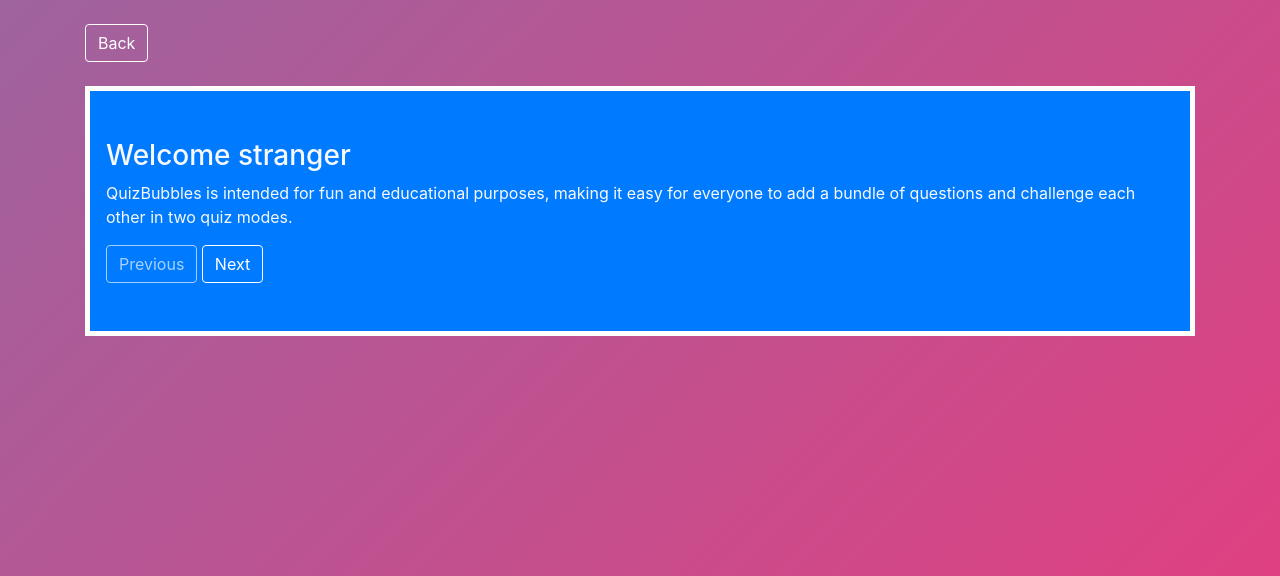
After one commit to folinimarc/quizbubbles, a Django app: page /intro in a window 1280 px wide. The commit adds this page. Shown: the top 576 px of the page. Run offline with Django 3.2, Linux system fonts and the light colour scheme; some libraries are stand-ins or nearby versions.

Commit message:
Add tutorial wip

```diff
--- a/quiz/static/quiz/css/login.css
+++ b/quiz/static/quiz/css/login.css
@@ -5,3 +5,7 @@
 #table {
     font-size: 12px;
 }
+
+#create-form {
+    width: 304px;
+}
--- /dev/null
+++ b/quiz/static/quiz/js/intro.js
@@ -0,0 +1,35 @@
+"use strict";
+
+var currentPageIndex = 0;
+var maxPageIndex = 5;
+var frontVisible = true;
+var flipCard = document.querySelector('.flip-card');
+
+Array.from(document.querySelectorAll('.next-button')).forEach(function(el) {
+    el.addEventListener('click', nextPage);
+});
+Array.from(document.querySelectorAll('.previous-button')).forEach(function(el) {
+    el.addEventListener('click', previousPage);
+});
+
+function nextPage(event) {
+    if (currentPageIndex == maxPageIndex) return;
+    currentPageIndex += 1;
+    flip();
+}
+
+function previousPage(event) {
+    if (currentPageIndex == 0) return;
+    currentPageIndex -= 1;
+    flip();
+}
+
+function flip() {
+    let kls = frontVisible ? '.back' : '.front';
+    Array.from(document.querySelectorAll(kls + '>div')).forEach(function(el){
+        el.classList.add('d-none');
+    });
+    document.getElementById('p' + currentPageIndex).classList.remove('d-none');
+    flipCard.classList.toggle('flipped');
+    frontVisible = !frontVisible;
+}
--- /dev/null
+++ b/quiz/templates/quiz/intro.html
@@ -0,0 +1,85 @@
+{% extends 'quiz/base.html' %}
+{% load static %}
+{% load crispy_forms_tags %}
+{% load crispy_forms_field %}
+
+{% block css %}
+<link rel="stylesheet" href="{% static 'quiz/css/flipcard.css' %}">
+{% endblock %}
+
+
+{% block js %}
+<script src="{% static 'quiz/js/intro.js' %}"></script>
+{% endblock %}
+
+
+{% block content %}
+<!-- nav -->
+<div class="nav-row row my-4">
+    <div class="col-12">
+        <a href="{% url 'login' %}" class="btn btn-outline-light mr-2">Back</a>
+    </div>
+</div>
+<!-- body -->
+    <div class="row mt-3">
+        <div class="col-12">
+
+            <!-- Play sprint -->
+            <div class="flip-card" style="height:250px;">
+                <div class="content">
+                    <!-- front -->
+                    <div class="front h-100 bordered bg-primary text-light p-3 d-flex flex-column justify-content-center">
+                        <!-- p0 -->
+                        <div id="p0">
+                            <h3>Welcome stranger</h3>
+                            <p>QuizBubbles is intended for fun and educational purposes, making it easy for everyone to add a bundle of questions and challenge each other in two quiz modes.</p>
+                            <div>
+                                <button type="button" disabled class="previous-button btn btn-outline-light white-outline">Previous</button>
+                                <button type="button" class="next-button btn btn-outline-light white-outline">Next</button>
+                            </div>
+                        </div>
+                        <!-- p2 -->
+                        <div id="p2" class="d-none">
+                            <h3>Add questions</h3>
+                            <p>Once you created your bubble, it's time to add questions. Take your time and enjoy the creativity. Use the settings to change name, password or if your bubble is publicly accessible.</p>
+                            <button type="button" class="previous-button btn btn-outline-light white-outline">Previous</button>
+                            <button type="button" class="next-button btn btn-outline-light white-outline">Next</button>
+                        </div>
+                        <!-- p4 -->
+                        <div id="p4" class="d-none">
+                            <h3>Sprint</h3>
+                            <p><b>Sprint</b> selects 12 questions in ascending difficulty and a single wrong answer means game over.</p>
+                            <button type="button" class="previous-button btn btn-outline-light white-outline">Previous</button>
+                            <button type="button" class="next-button btn btn-outline-light white-outline">Next</button>
+                        </div>
+                    </div>
+                    <!-- back -->
+                    <div class="back h-100 bordered bg-primary text-light p-3 d-flex justify-content-center align-items-center">
+                        <!-- p1 -->
+                        <div id="p1" class="d-none">
+                            <h3>Create your bubble</h3>
+                            <p>A <b>bubble</b> is your little universe holding questions. Creating one takes seconds, no registration required.</p>
+                            <button type="button" class="previous-button btn btn-outline-light white-outline">Previous</button>
+                            <button type="button" class="next-button btn btn-outline-light white-outline">Next</button>
+                        </div>
+                        <!-- p3 -->
+                        <div id="p3" class="d-none">
+                            <h3>Time to play</h3>
+                            <p>There are two quiz modes to challenge your friends: <b>Sprint</b> and <b>Marathon</b>. Your performance is <b>ranked</b> based on the number of correct answers and the time.</p>
+                            <button type="button" class="previous-button btn btn-outline-light white-outline">Previous</button>
+                            <button type="button" class="next-button btn btn-outline-light white-outline">Next</button>
+                        </div>
+                        <!-- p5 -->
+                        <div id="p5" class="d-none">
+                            <h3>Marathon</h3>
+                            <p><b>Marathon</b> is all about endurance, providing you with all questions available and counting how many you get right.</p>
+                            <button type="button" class="previous-button btn btn-outline-light white-outline">Previous</button>
+                            <button type="button" class="next-button btn btn-outline-light white-outline">Next</button>
+                        </div>
+                    </div>
+                </div>
+            </div>
+
+        </div>
+    </div>
+{% endblock %}
--- a/quiz/templates/quiz/login.html
+++ b/quiz/templates/quiz/login.html
@@ -31,7 +31,8 @@
     <!-- join / create -->
     <div class="col-12">
         <h1 class="mb-2 display-4 text-light text-center border-bottom border-light">Welcome to QuizBubbles</h1>
-        <h4 class="mb-5 display-5 text-light text-center">Create Share Challenge</h4>
+        <h4 class="mb-4 display-5 text-light text-center">Create Share Challenge</h4>
+        <a href="{% url 'intro' %}" class="mb-3 d-flex align-items-center text-white justify-content-center"><i class="mr-1 smaller-icon material-icons">help</i><span>Introduction</span></a>
         <!-- flipcard -->
         <div id="flipcard" class="{% if not flipShowJoin %}flipped{% endif %} flip-card">
             <div class="content">
@@ -55,7 +56,7 @@
                 </div>
                 <!-- back -->
                 <div class="back p-4 d-flex justify-content-center align-items-center">
-                    <form class="hide-labels smaller-controls" method="post">
+                    <form id="create-form" class="hide-labels smaller-controls" method="post">
                         {% csrf_token %}
                         {{ create_form|crispy }}
                         <div class="form-row">
--- a/quiz/urls.py
+++ b/quiz/urls.py
@@ -4,6 +4,7 @@ from .views import *
 urlpatterns = [
     path('', Login.as_view(), name='login'),
     path('about', About.as_view(), name='about'),
+    path('intro', Intro.as_view(), name='intro'),
     path('resetpassword/<str:token>', PasswordReset.as_view(), name='reset_password'),
     path('<slug:bubble_name>/forgotpassword', ForgotPassword.as_view(), name='forgot_password'),
     path('<slug:bubble_name>/requestpassword', RequestPassword.as_view(), name='request_password'),
--- a/quiz/views.py
+++ b/quiz/views.py
@@ -19,6 +19,12 @@ from .decorators import *
 from .models import *
 from .forms import *
 from collections import OrderedDict
+
+
+class Intro(View):
+    def get(self, request):
+        ctx = {}
+        return render(request, 'quiz/intro.html', ctx)
 
 
 class About(View):
```
